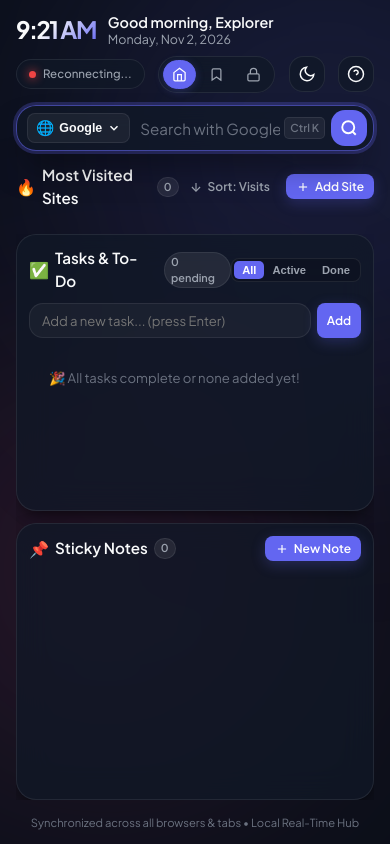
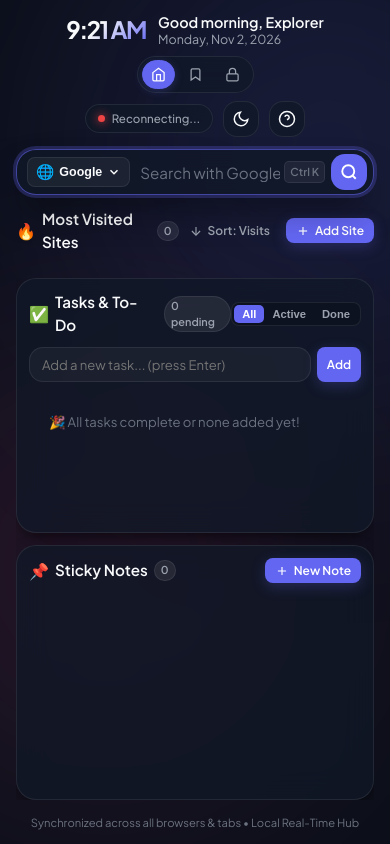
Before and after one commit to HokageItachi/browsers_home_page, a website: page public/index.html in a window 390 px wide. Drawn offline with Linux system fonts and the light colour scheme; no server answers.

Commit message:
style(nav): center navigation switcher across home, bookmarks, and passwords pages

```diff
--- a/public/css/bookmarks.css
+++ b/public/css/bookmarks.css
@@ -43,6 +43,7 @@
 .bm-nav-left {
   display: flex;
   align-items: center;
+  flex: 1;
 }
 
 .bm-brand-link {
@@ -62,6 +63,8 @@
   display: flex;
   align-items: center;
   gap: 10px;
+  flex: 1;
+  justify-content: flex-end;
 }
 
 .bm-toolbar {
--- a/public/css/passwords.css
+++ b/public/css/passwords.css
@@ -42,6 +42,7 @@
 .pm-nav-left {
   display: flex;
   align-items: center;
+  flex: 1;
 }
 
 .pm-brand-link {
@@ -61,6 +62,8 @@
   display: flex;
   align-items: center;
   gap: 10px;
+  flex: 1;
+  justify-content: flex-end;
 }
 
 .pm-toolbar {
--- a/public/css/style.css
+++ b/public/css/style.css
@@ -136,6 +136,14 @@ body {
   justify-content: space-between;
   align-items: center;
   flex-shrink: 0;
+  gap: 16px;
+  width: 100%;
+}
+
+.header-left {
+  display: flex;
+  align-items: center;
+  flex: 1;
 }
 
 .greeting-box {
@@ -176,6 +184,8 @@ body {
   display: flex;
   align-items: center;
   gap: 10px;
+  flex: 1;
+  justify-content: flex-end;
 }
 
 /* Live Sync Pill */
@@ -1192,12 +1202,16 @@ body {
 @media (max-width: 600px) {
   .app-header {
     flex-direction: column;
-    align-items: flex-start;
+    align-items: center;
     gap: 8px;
+  }
+  .header-left {
+    width: 100%;
+    justify-content: center;
   }
   .header-right {
     width: 100%;
-    justify-content: space-between;
+    justify-content: center;
   }
   .greeting-time { font-size: 1.5rem; }
 
--- a/public/index.html
+++ b/public/index.html
@@ -28,14 +28,7 @@
         </div>
       </div>
 
-      <div class="header-right">
-        <!-- Live Sync Status Indicator -->
-        <div class="sync-status" id="syncStatus" title="Live sync with all open browsers">
-          <span class="sync-dot"></span>
-          <span class="sync-label" id="syncLabel">Connecting...</span>
-        </div>
-
-        <!-- Unified App Navigation -->
+      <!-- Center: Unified App Navigation Switcher -->
       <nav class="app-nav-group" aria-label="Main Navigation">
         <a href="/" class="nav-pill-btn active" title="Current: Dashboard Home">
           <svg viewBox="0 0 24 24" width="15" height="15" stroke="currentColor" stroke-width="2" fill="none">
@@ -58,6 +51,13 @@
           <span>Passwords</span>
         </a>
       </nav>
+
+      <div class="header-right">
+        <!-- Live Sync Status Indicator -->
+        <div class="sync-status" id="syncStatus" title="Live sync with all open browsers">
+          <span class="sync-dot"></span>
+          <span class="sync-label" id="syncLabel">Connecting...</span>
+        </div>
 
         <!-- Theme Toggle -->
         <button class="icon-btn theme-toggle" id="themeToggleBtn" title="Toggle Light/Dark Theme">
```
Lines whose indentation alone changed are shown as unchanged.
